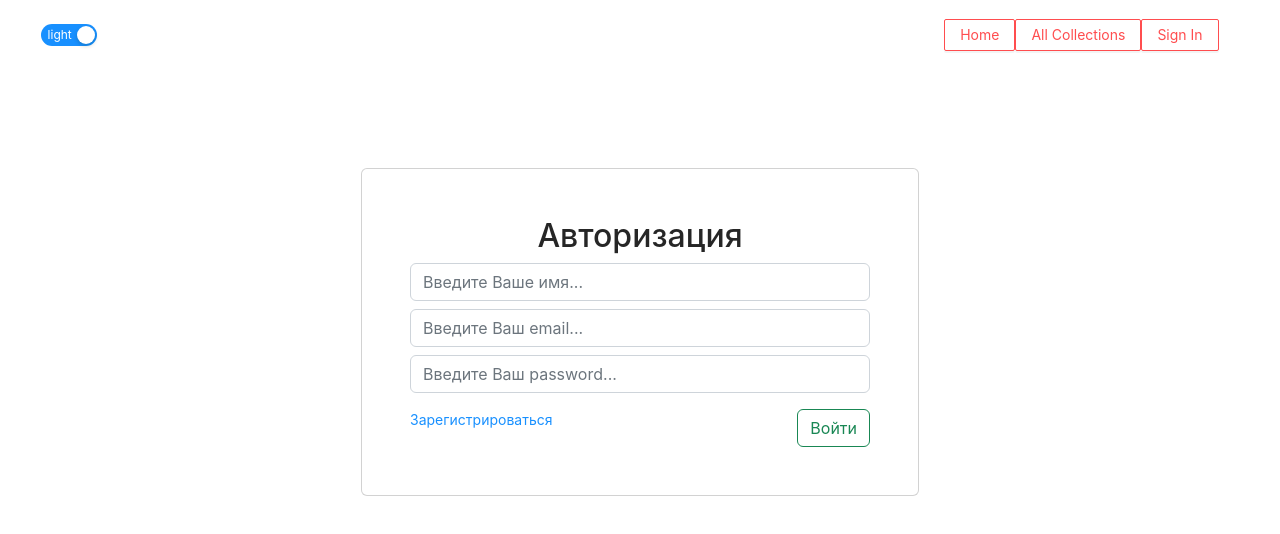
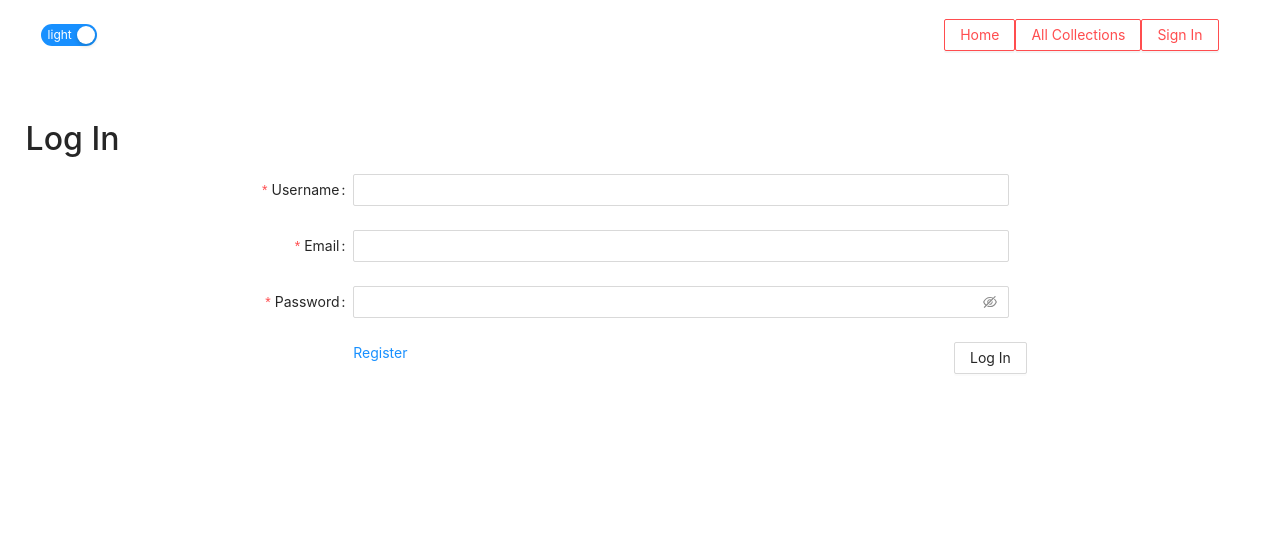
Before and after one commit to Vadim-Kirtsun/course-project-clnt, a React (Create React App) app: page /login in a window 1280 px wide. Shown: the top 534 px of the page. Built offline with nearby package versions, Linux system fonts and the light colour scheme.

Commit message:
ui fixes

```diff
--- a/src/App.css
+++ b/src/App.css
@@ -2,7 +2,9 @@
 .App .ant-spin {
     min-width: 100%;
 }
-
+.App .login {
+    width: 80%;
+}
 #light {
     background-color: #fff;
 }
@@ -24,6 +26,17 @@
 #dark .ant-table-thead > tr > th {
     background-color: #0f4b68;
 }
+
+#dark .ant-card {
+    background-color: #0f4b68;
+}
+#dark .ant-card-head {
+    color: #fafafa;
+}
+#dark .ant-card-meta-description {
+    color: #fafafa;
+}
+
 
 #root {
     height: 100%;
--- a/src/components/NavBar.js
+++ b/src/components/NavBar.js
@@ -1,7 +1,7 @@
 import React, {useContext} from 'react';
 import {Button, Switch} from 'antd';
 import {useNavigate} from "react-router-dom";
-import {ADMIN_ROUTER, COLLECTION_ROUTER, HOME_ROUTER,LOGIN_ROUTER, MY_COLLECTIONS_ROUTER} from "../utils/consts";
+import {ADMIN_ROUTER, COLLECTION_ROUTER, HOME_ROUTER, LOGIN_ROUTER, MY_COLLECTIONS_ROUTER} from "../utils/consts";
 import {ThemeContext, UserContext} from "../App";
 
 
@@ -13,82 +13,77 @@ const NavBar = () => {
     const logOut = () => {
         setCurrentUser({isAuth: false})
         localStorage.removeItem('token');
-        navigate(COLLECTION_ROUTER, { replace: true })
+        navigate(COLLECTION_ROUTER, {replace: true})
     }
 
     return (
         <div className='navbar'>
             <Switch checkedChildren={theme} unCheckedChildren={theme} defaultChecked onChange={toggleTheme}/>
-{/*            <form className="d-flex" role="search">
-                <input className="form-control me-2" type="search" placeholder="Search" aria-label="Search"/>
-                <button className="btn btn-outline-success" type="submit">Search</button>
-            </form>*/}
 
             {currentUser.isAuth
                 ?
                 <nav>
                     <Button
                         type="primary" danger ghost
-                        onClick={() => navigate(HOME_ROUTER, { replace: true })}
+                        onClick={() => navigate(HOME_ROUTER, {replace: true})}
                     >
                         Home
                     </Button>
-                    <div>
                     {(currentUser.role === "ADMIN")
                         ?
                         <Button
                             type="primary" danger ghost
-                            onClick={() => navigate(ADMIN_ROUTER, { replace: true })}
+                            onClick={() => navigate(ADMIN_ROUTER, {replace: true})}
                         >
                             Admin panel
-                        </Button> : <div></div>
+                        </Button> : <></>
                     }
                     <Button
                         type="primary" danger ghost
-                            onClick={() => navigate(MY_COLLECTIONS_ROUTER, { replace: true })}
+                        onClick={() => navigate(MY_COLLECTIONS_ROUTER, {replace: true})}
                     >
                         My Collections
                     </Button>
 
                     <Button
                         type="primary" danger ghost
-                            onClick={() => navigate(COLLECTION_ROUTER, { replace: true })}
+                        onClick={() => navigate(COLLECTION_ROUTER, {replace: true})}
                     >
                         All Collections
                     </Button>
                     <Button
                         type="primary" danger ghost
-                        onClick={() =>logOut()}
+                        onClick={() => logOut()}
                     >
-                        Выйти
+                        Sign Out
                     </Button>
-
-                    </div>
 
                 </nav>
                 :
                 <nav className="ml-auto m-2">
-
                     <Button
                         type="primary" danger ghost
-                        onClick={() => navigate(HOME_ROUTER, { replace: true })}
+                        onClick={() => navigate(HOME_ROUTER, {replace: true})}
                     >
                         Home
                     </Button>
                     <Button
                         type="primary" danger ghost
-                        onClick={() => navigate(COLLECTION_ROUTER, { replace: true })}
+                        onClick={() => navigate(COLLECTION_ROUTER, {replace: true})}
                     >
                         All Collections
                     </Button>
                     <Button
                         type="primary" danger ghost
-                        onClick={() => navigate(LOGIN_ROUTER, { replace: true })}
-                    >Sign In</Button>
+                        onClick={() => navigate(LOGIN_ROUTER, {replace: true})}
+                    >
+                        Sign In
+                    </Button>
                 </nav>
             }
         </div>
     )
-};
+}
+;
 
 export default NavBar;
--- a/src/pages/Auth.js
+++ b/src/pages/Auth.js
@@ -1,9 +1,9 @@
 import React, {useContext, useState} from 'react';
-import {Button, Card, Container, Form, Row} from "react-bootstrap";
 import {NavLink, useLocation, useNavigate} from "react-router-dom";
 import {HOME_ROUTER, LOGIN_ROUTER, REGISTRATION_ROUTER,} from "../utils/consts";
 import {login, registration} from "../http/userApi";
 import {UserContext} from "../App";
+import {Button, Col, Form, Input, Row} from "antd";
 
 const Auth = () => {
     const {setCurrentUser} = useContext(UserContext);
@@ -15,70 +15,128 @@ const Auth = () => {
     const [password, setPassword] = useState('');
 
     const click = async () => {
-        try{
+        try {
             let data;
             if (isLogin) {
                 data = await login(email, password);
             } else {
                 data = await registration(name, email, password);
             }
-            setCurrentUser({id:data.id, role:data.role});
-            navigate(HOME_ROUTER, { replace: true });
+            setCurrentUser({id: data.id, role: data.role});
+            navigate(HOME_ROUTER, {replace: true});
         } catch (e) {
             console.log(e);
         }
     }
+    const onFinish = (values) => {
+        console.log('Success:', values);
+    };
+
+    const onFinishFailed = (errorInfo) => {
+        console.log('Failed:', errorInfo);
+    };
 
     return (
-        <Container className="d-flex justify-content-center align-items-center h-100">
-            <Card className="p-5 w-50 mt-5">
-                <h2 className="m-auto">{isLogin ? "Авторизация" : "Регистрация"}</h2>
-                <Form className="d-flex flex-column">
-                    <Form.Control
-                        value={name}
-                        onChange={(e) => setName(e.target.value)}
-                        className="mt-2"
-                        placeholder="Введите Ваше имя..."
-                    />
-                    <Form.Control
-                        value={email}
-                        onChange={(e) => setEmail(e.target.value)}
-                        className="mt-2"
-                        placeholder="Введите Ваш email..."
-                        />
-                    <Form.Control
-                        value={password}
-                        onChange={(e) => setPassword(e.target.value)}
-                        className="mt-2"
-                        placeholder="Введите Ваш password..."
-                        type="password"
-                    />
+        <div className="login">
+            <h2>{isLogin ? "Log In" : "Register"}</h2>
+            <Form
+                name="basic"
+                labelCol={{
+                    span: 8,
+                }}
+                wrapperCol={{
+                    span: 16,
+                }}
+                initialValues={{
+                    remember: true,
+                }}
+                onFinish={onFinish}
+                onFinishFailed={onFinishFailed}
+                autoComplete="off"
+            >
+                <Form.Item
+                    label="Username"
+                    name="username"
+                    rules={[
+                        {
+                            required: true,
+                            message: 'Please input your username!',
+                        },
+                    ]}
+                >
+                    <Input value={name}
+                           onChange={(e) => setName(e.target.value)}/>
+                </Form.Item>
+                <Form.Item
+                    label="Email"
+                    name="email"
+                    rules={[
+                        {
+                            required: true,
+                            message: 'Please input your username!',
+                        },
+                    ]}
+                >
+                    <Input value={email}
+                           onChange={(e) => setEmail(e.target.value)}/>
+                </Form.Item>
+
+                <Form.Item
+                    label="Password"
+                    name="password"
+                    rules={[
+                        {
+                            required: true,
+                            message: 'Please input your password!',
+                        },
+                    ]}
+                >
+                    <Input.Password value={password}
+                                    onChange={(e) => setPassword(e.target.value)}/>
+                </Form.Item>
+
+                <Form.Item
+                    wrapperCol={{
+                        offset: 8,
+                        span: 16,
+                    }}
+                >
+                    {/*<Button type="primary" htmlType="submit">
+                        Submit
+                    </Button>*/}
+                   {isLogin
+                        ?
                         <Row>
-                        {isLogin
-                        ?   <div className="d-flex justify-content-lg-between mt-3 pl-3 pr-3">
-                                <NavLink to={REGISTRATION_ROUTER}>Зарегистрироваться</NavLink>
+                            <Col span={22}>
+                            <NavLink to={REGISTRATION_ROUTER}>Register</NavLink>
+                            </Col>
+                            <Col span={2}>
                                 <Button
                                     variant="outline-success"
                                     onClick={click}
                                 >
-                                    Войти
+                                    Log In
                                 </Button>
-                            </div>
-                         :  <div className="d-flex justify-content-lg-between mt-3 pl-3 pr-3">
-                                <NavLink to={LOGIN_ROUTER}>Войти</NavLink>
+                            </Col>
+                        </Row>
+                        : <Row>
+                           <Col span={21}>
+                            <NavLink to={LOGIN_ROUTER}>Log In</NavLink>
+                           </Col>
+                           <Col span={2}>
                             <Button
                                 variant="outline-success"
                                 onClick={click}
                             >
-                                    Зарегистрироваться
+                                Register
                             </Button>
-                            </div>
+                           </Col>
+                        </Row>
                     }
 
-                    </Row>
+            </Form.Item>
         </Form>
-            </Card>
-        </Container>
+</div>
 );
 };
 
```
Lines whose indentation alone changed are shown as unchanged.
